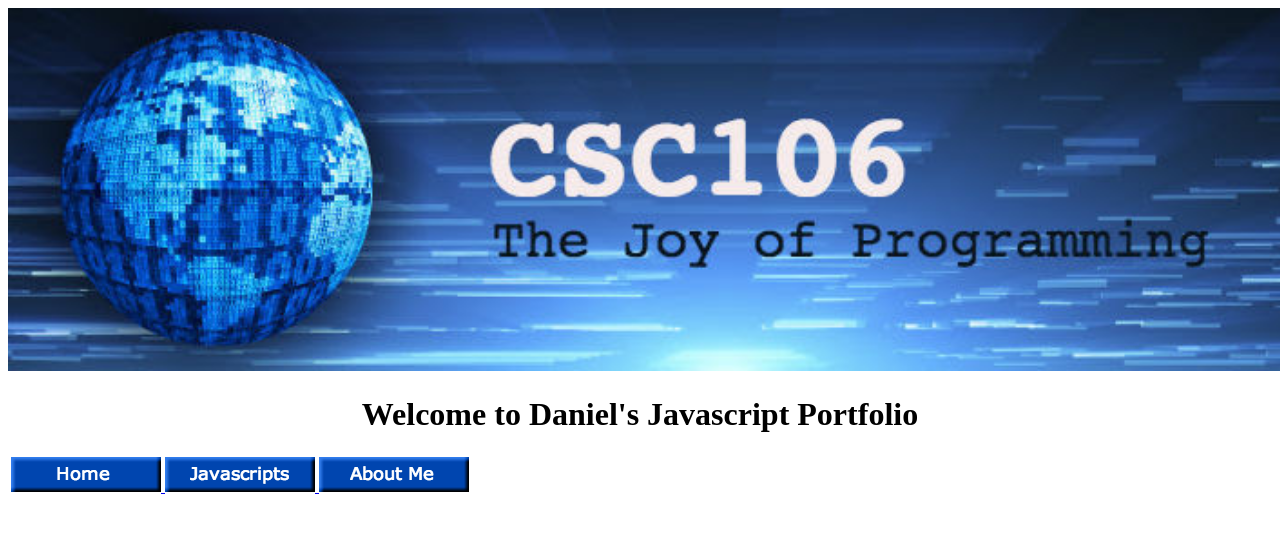
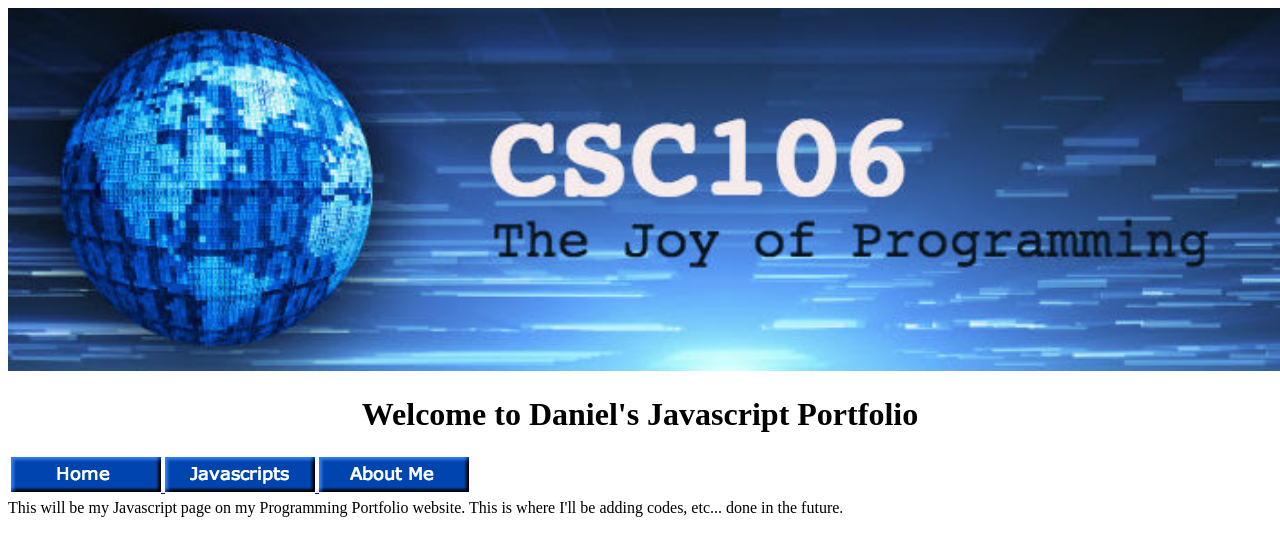
Before and after one commit to dormonduri/dormond.github.io, a plain HTML site: page javascripts.html in a window 1280 px wide. Shown: the top 556 px of the page. Drawn offline with Linux system fonts and the light colour scheme.

Commit message:
Update javascripts.html

```diff
--- a/javascripts.html
+++ b/javascripts.html
@@ -22,6 +22,7 @@
                 </td>
             </tr>
         </table>
+        <p1> This will be my Javascript page on my Programming Portfolio website.  This is where I'll be adding codes, etc... done in the future.</p1>
 
 
 
```
